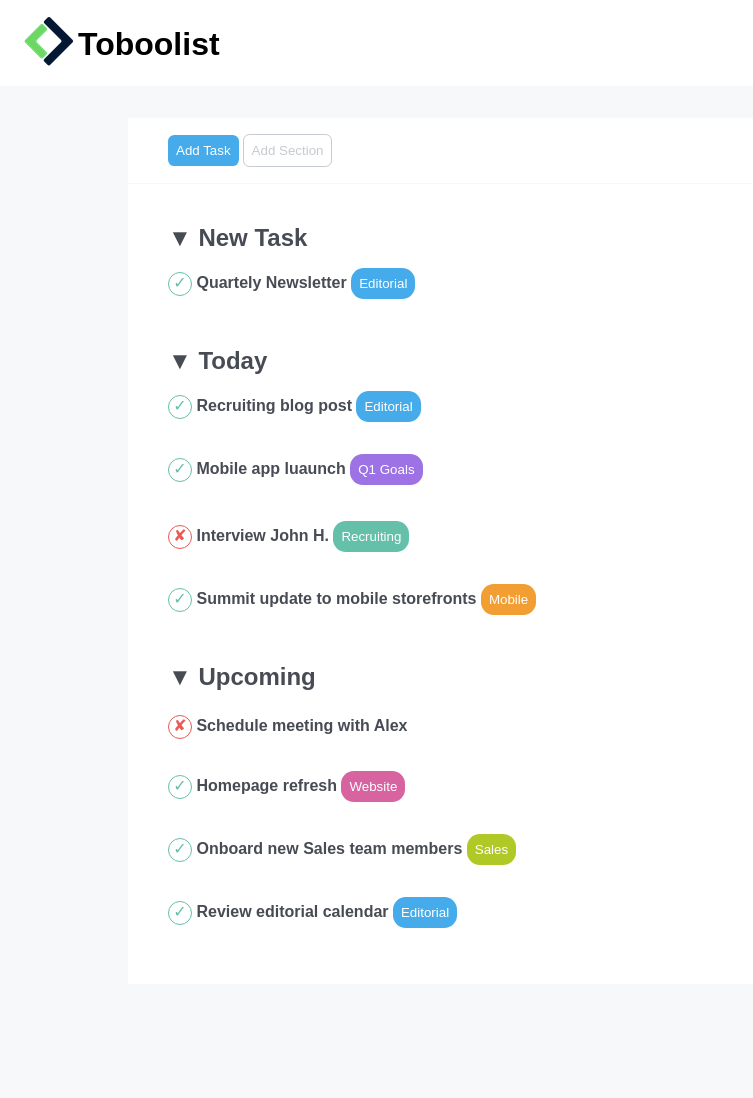
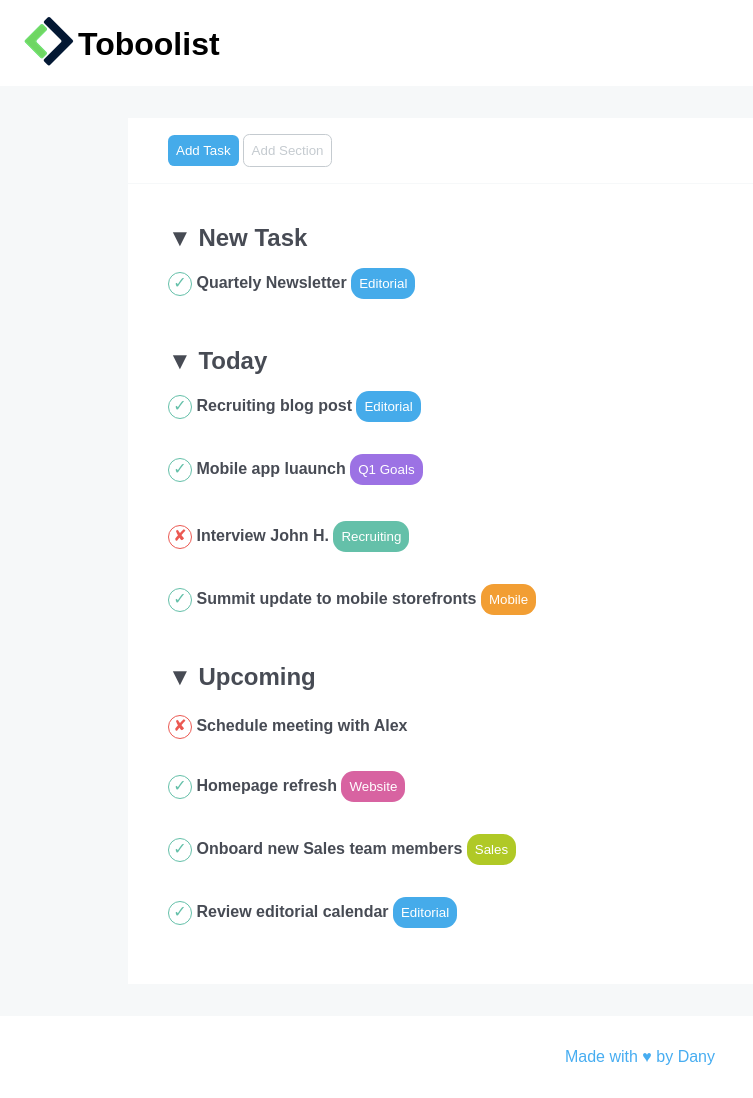
Before and after one commit to Danielateresa/html-css-toboolist, a plain HTML site: page index.html in a window 1280 px wide. Shown: the whole page, without its empty margins (0-753 px from the left). Before the commit the page ends 1016 px from the top, so only its background shows below. Drawn offline with Linux system fonts and the light colour scheme.

Commit message:
Added footer

```diff
--- a/assets/css/style.css
+++ b/assets/css/style.css
@@ -136,3 +136,12 @@ body {
 .lime {
     background-color: var(--tobo-lime);
 }
+
+footer>p {
+    background-color: var(--tobo-white);
+    font-family: Arial, sans-serif;
+    text-align: center;
+    color: var(--tobo-blu);
+    padding-top: 2rem;
+    padding-bottom: 2rem;
+}
--- a/index.html
+++ b/index.html
@@ -80,7 +80,9 @@
         </main>
         <!-- /#site_main -->
 
-
+        <footer>
+            <p>Made with &hearts; by Dany</p>
+        </footer>
 
     </body>
 </html>
```
